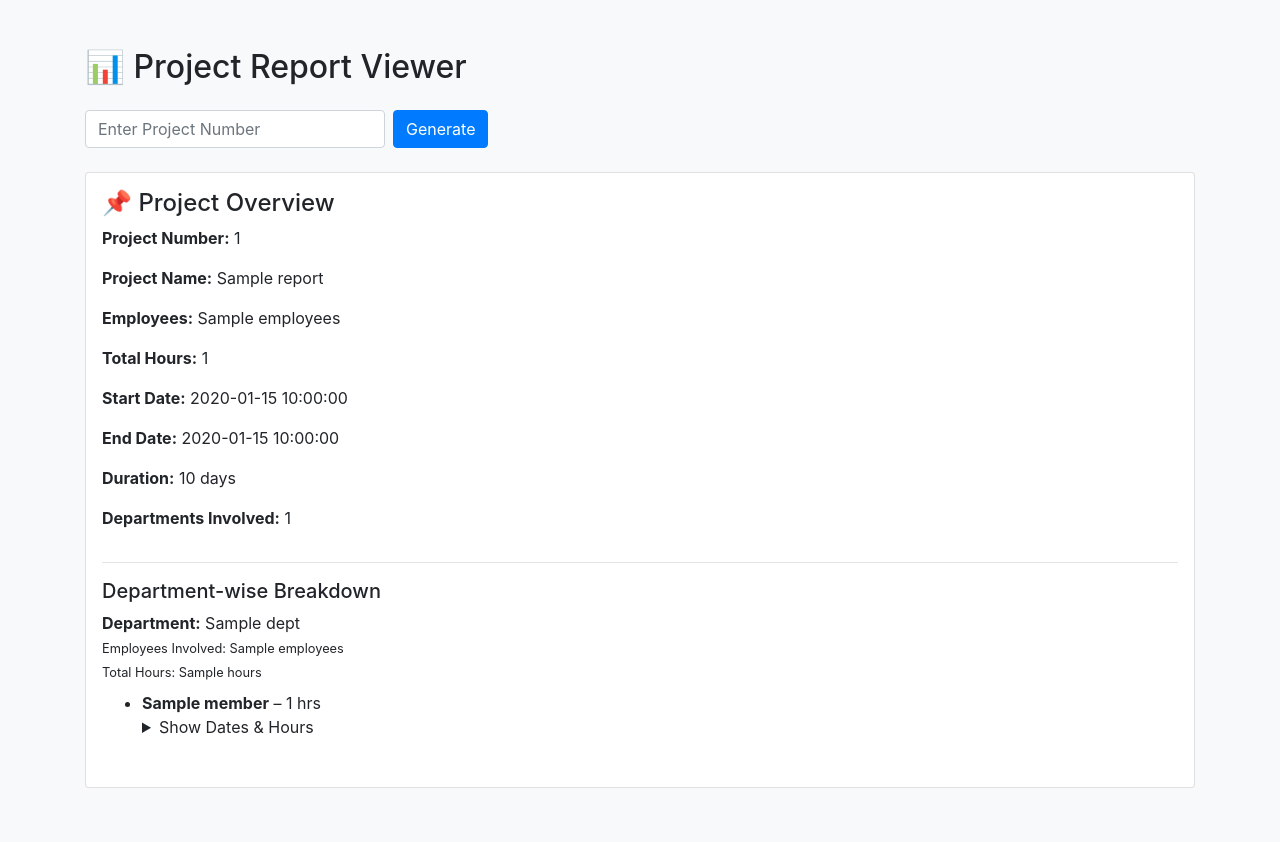
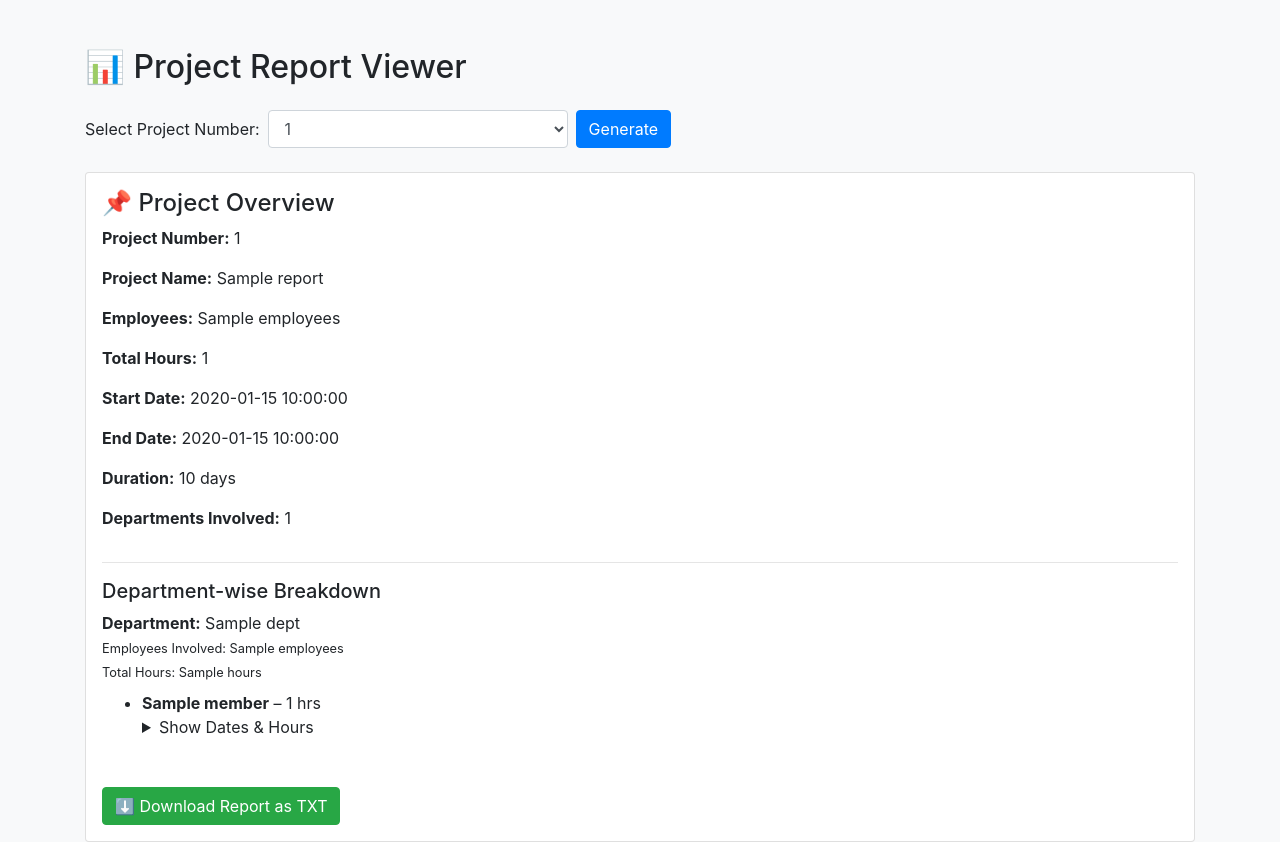
Before and after one commit to bh00mikaa/RaspberryPi, a Flask app: template templates/index.html in a window 1280 px wide. Before the commit the page ends 788 px from the top, so only its background shows below. Run offline with Flask 3, Linux system fonts and the light colour scheme; the template is opened without the code that fills it: most values are stand-ins (such as "Sample title", 1, 10 or a date in 2020); some libraries are stand-ins or nearby versions.

Commit message:
Update index.html

```diff
--- a/templates/index.html
+++ b/templates/index.html
@@ -8,9 +8,14 @@
 <body class="bg-light">
 <div class="container mt-5">
     <h2 class="mb-4">📊 Project Report Viewer</h2>
+
     <form method="POST" class="form-inline mb-4">
-        <input type="text" name="project_number" placeholder="Enter Project Number"
-               class="form-control mr-2" style="width: 300px;" required>
+        <label class="mr-2">Select Project Number:</label>
+        <select name="project_number" class="form-control mr-2" style="width:300px;">
+            {% for number in all_project_numbers %}
+                <option value="{{ number }}" {% if number == selected_number %}selected{% endif %}>{{ number }}</option>
+            {% endfor %}
+        </select>
         <button type="submit" class="btn btn-primary">Generate</button>
     </form>
 
@@ -54,6 +59,11 @@
                     </ul>
                 </div>
             {% endfor %}
+
+            <form method="POST" action="/download" class="mt-3">
+                <input type="hidden" name="project_number" value="{{ report.project_number }}">
+                <button type="submit" class="btn btn-success">⬇️ Download Report as TXT</button>
+            </form>
         </div>
     {% endif %}
 </div>
```
